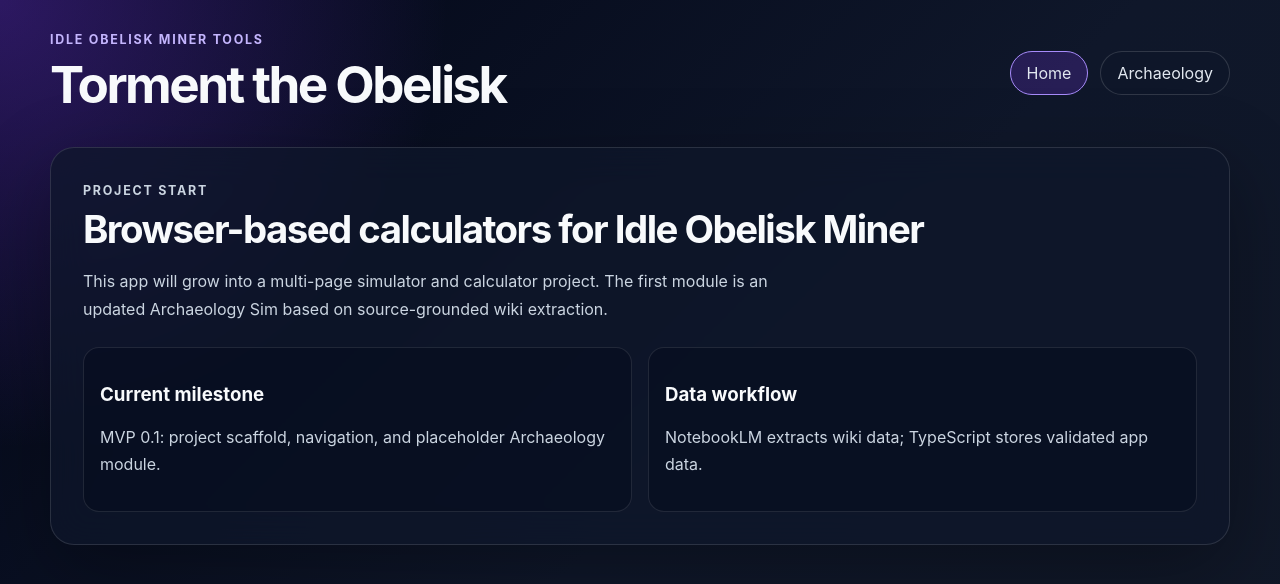
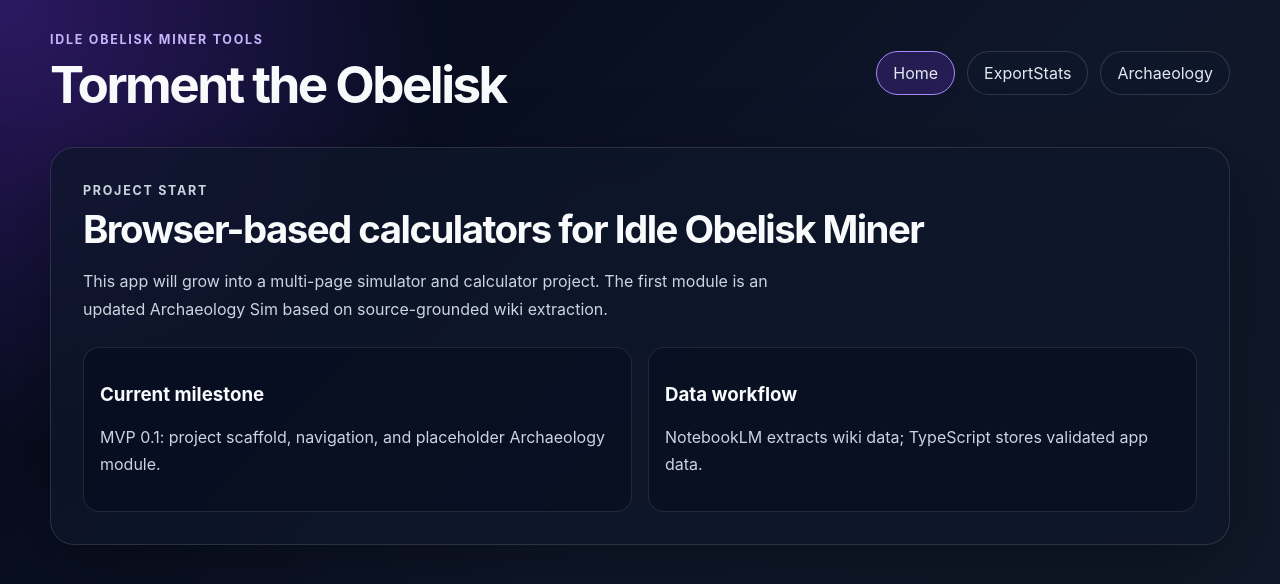
Before and after one commit to IZxMD/Torment-the-Obelisk, a React (Vite) app: page / in a window 1280 px wide. Shown: the top 584 px of the page. Built offline with nearby package versions, Linux system fonts and the light colour scheme.

Commit message:
Add ExportStats navigation link

```diff
--- a/src/app/layout/Navigation.tsx
+++ b/src/app/layout/Navigation.tsx
@@ -9,6 +9,7 @@
       </div>
       <nav className="site-nav" aria-label="Main navigation">
         <NavLink to="/">Home</NavLink>
+        <NavLink to="/export-stats">ExportStats</NavLink>
         <NavLink to="/archaeology">Archaeology</NavLink>
       </nav>
     </header>
```
